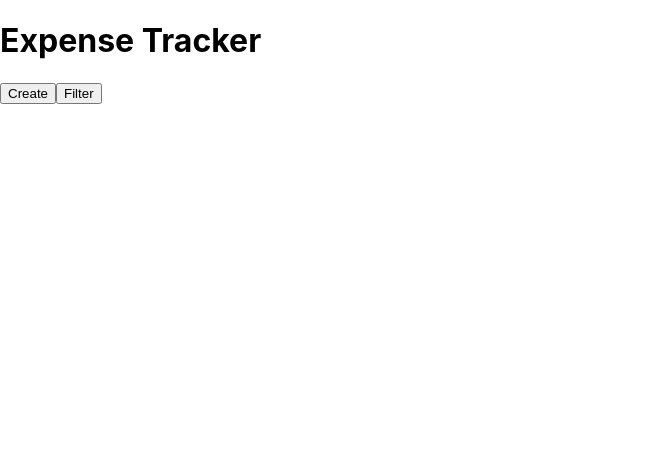
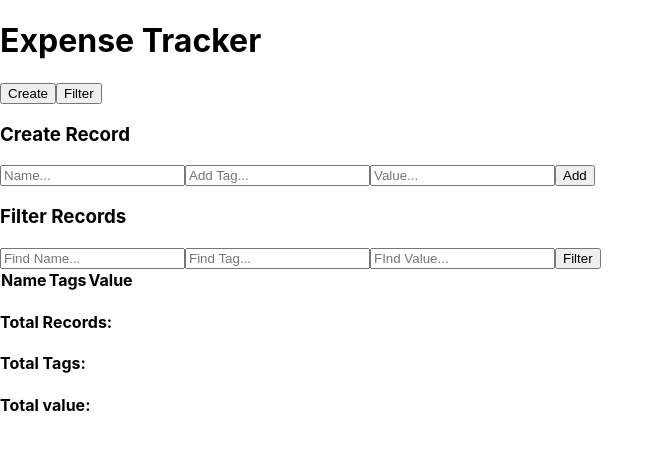
Before and after one commit to CD-Chief/ExpenseProj, a React (Create React App) app: page / in a window 1280 px wide. Shown: the top 450 px of the page, without its empty margins (0-664 px from the left). Built offline with nearby package versions, Linux system fonts and the light colour scheme.

Commit message:
Add basic components for structure

```diff
--- a/src/App.js
+++ b/src/App.js
@@ -1,91 +1,103 @@
+function Title() {
 
-function Options(){
-
-  function HandleClick(){
-    const buttonId = currentTarget.getAttribute('data-id');
+  return (
+    <h1> Expense Tracker</h1>
+  )
 }
 
-  return (
-    <form>
-      <button data-id="createButton"> Create </button>
-      <button data-id="filterButton"> Filter </button>
-    </form>
+function OptionButtons() {
+
+  return(
+    <div>
+      <button>Create</button>
+      <button>Filter</button>
+    </div>
   )
-
 }
 
-function CreateOrFilter(option, tags){
+function CreateRecord() {
 
   return (
     <div>
-      <div id="create" style={{ display: option ? "none"  : "block"}}>
+      <h3>Create Record</h3>
       <form>
-          <input type="text" placeholder="Record name..."/>
+        <input placeholder="Name..."></input>
+        <input placeholder="Add Tag..."></input>
+        <input placeholder="Value..."></input>
+        <button>Add</button>
       </form>
     </div>
+  )
+}
 
-      <div id="filter" style={{ display: option ? "block"  : "none"}}>
+function FilterRecord() {
 
-      </div>
+  return (
+    <div>
+    <h3>Filter Records</h3>
+    <form>
+      <input placeholder="Find Name..."></input>
+      <input placeholder="Find Tag..."></input>
+      <input placeholder="FInd Value..."></input>
+      <button>Filter</button>
+    </form>
   </div>
   )
 
 }
 
-function RecordsTable(records, filters){
-  const rows = []
-
-  records.array.forEach(record => {
-    rows.push(<RecordRow record={record}/>)
-  });
+function OptionBox() {
 
   return(
-    <table>
-      <thead>
+    <div>
+      <OptionButtons/>
+      <CreateRecord/>
+      <FilterRecord/>
+    </div>
+  )
+}
+
+function RecordList() {
+
+  return (
     <tr>
       <th>Name</th>
       <th>Tags</th>
       <th>Value</th>
     </tr>
-      </thead>
-      <tbody>{rows}</tbody>
-    </table>
+  )
+
+}
+
+function Totals() {
+
+  return (
+    <div>
+      <h4>Total Records: </h4>
+      <h4>Total Tags: </h4>
+      <h4>Total value: </h4>
+    </div>
+  )
+
+}
+
+function RecordBox() {
+
+  return(
+    <div>
+      <RecordList/>
+      <Totals/>
+    </div>
   )
 }
 
-function RecordRow(record){
+export default function ExpenseTracker() {
+
   return(
-    <tr>
-      <td>{record.name}</td>
-      <td>{record.tags}</td>
-      <td>{record.value}</td>
-    </tr>
+    <div>
+      <Title/>
+      <OptionBox/>
+      <RecordBox/>
+    </div>
   )
 }
-
-function Totals(filtRecords){
-
-}
-
-const RECORDS = [
-  {name: "Tuition", tags: ["Uni", "Large"], value: -15600},
-  {name: "Accomodation", tags: ["Uni", "Living"], value: -4000},
-  {name: "Work", tags: ["income"], value: 5000}
-]
-
-const TAGS = [ "Uni", "Large", "Living", "Income"]
-
-//App
-export default function ExpenseTracker(){
-
-  return (
-    <div>
-      <h1> Expense Tracker </h1>
-      <Options/>
-      <CreateOrFilter/>
-    </div>
-
-
-  )
-
-}
```
Lines whose indentation alone changed are shown as unchanged.
